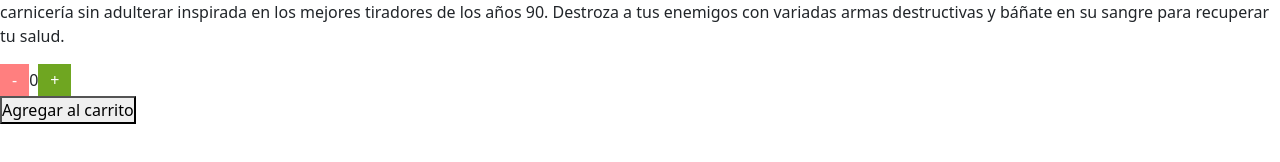
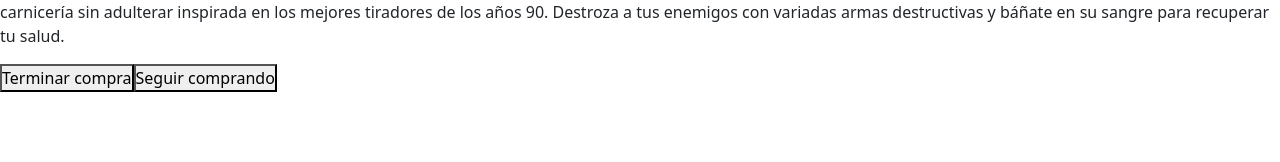
Before and after one commit to julianChurio/favShopv2-Ecommerce, a React (Create React App) app: page /categoria/productos/detalles/1229490 in a window 1280 px wide. Both pictures are taken after a click on the button "Agregar al carrito". Shown: the part 478-640 px from the top of the page. Built offline with nearby package versions, Linux system fonts and the light colour scheme.

Commit message:
sincronizar counters

```diff
--- a/src/components/Items/ItemDetail/index.jsx
+++ b/src/components/Items/ItemDetail/index.jsx
@@ -1,11 +1,12 @@
-import React from "react";
+import React, { useState } from "react";
+import { Link } from "react-router-dom";
 import ItemCount from "../ItemCount";
 
-const onAdd = (quantity) => {
-  console.log("compraste: ", quantity);
-};
-
 const ItemDetail = ({ data }) => {
+  const [terminarCompra, setTerminarCompra] = useState(false);
+  const comprar = (quantity) => {
+    setTerminarCompra(true);
+  };
   return (
     <div>
       <div className="detail">
@@ -13,7 +14,18 @@ const ItemDetail = ({ data }) => {
         <img src={data.photo} alt="" />
         <h3>Precio : {data.precio}</h3>
         <p>{data.descripcion}</p>
-        <ItemCount initial={0} stock={5} onAdd={onAdd} />
+        {terminarCompra ? (
+          <div>
+            <Link to="/cart/">
+              <button>Terminar compra</button>
+            </Link>
+            <Link to="/catalogo/">
+              <button>Seguir comprando</button>
+            </Link>
+          </div>
+        ) : (
+          <ItemCount initial={0} stock={5} onAdd={comprar} />
+        )}
       </div>
     </div>
   );
```
Also changed, not shown: src/components/Items/ItemCount/index.jsx (+17 -12 lines), 1 other file (tests, documents, lock files or other folders).
